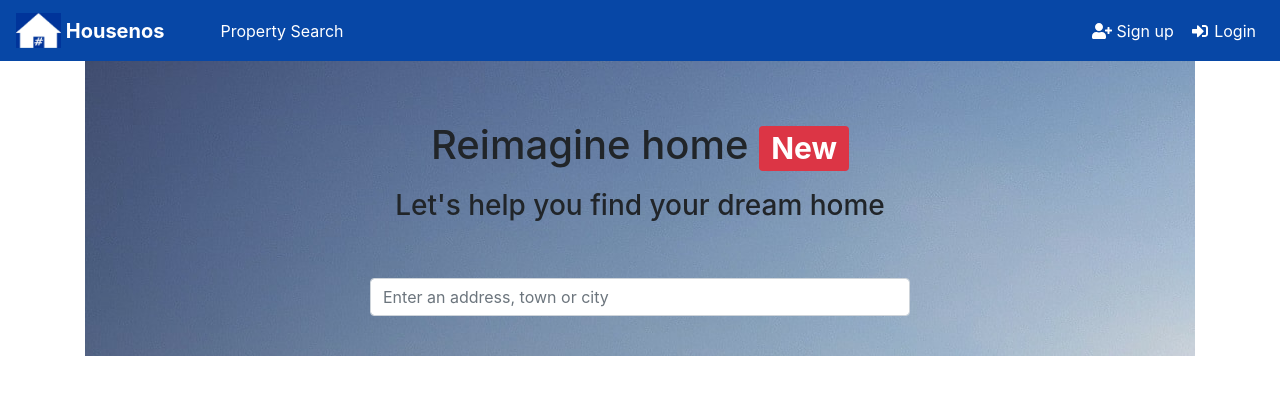
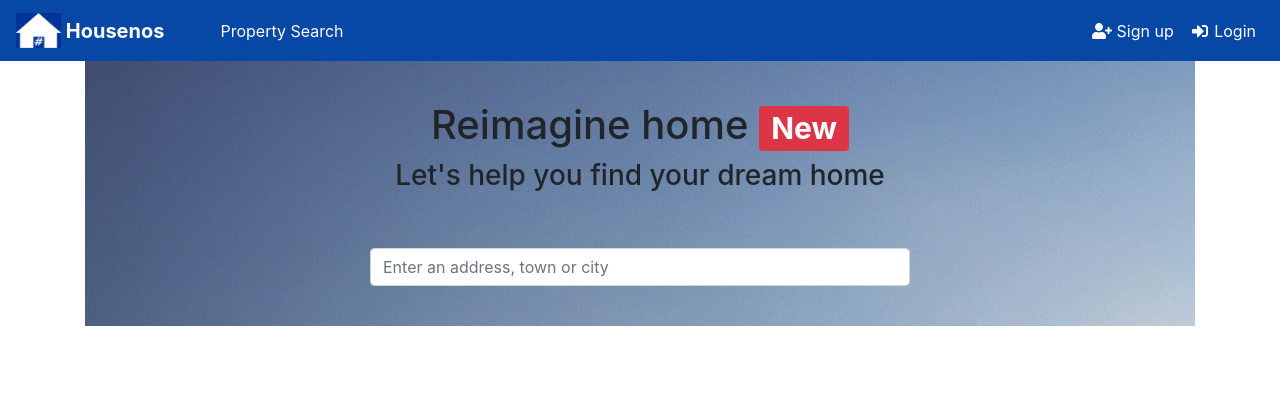
Before and after one commit to koolrich/housenos-ui-gateway, a React (Create React App) app in the folder housenos-ui/src/main/ui/: page / in a window 1280 px wide. Shown: the top 394 px of the page. Built offline with nearby package versions, Linux system fonts and the light colour scheme.

Commit message:
second change

```diff
--- a/housenos-ui/src/main/ui/src/features/PropertySearch/PropertySearch.js
+++ b/housenos-ui/src/main/ui/src/features/PropertySearch/PropertySearch.js
@@ -9,8 +9,8 @@ function PropertySearch(props) {
         <div className="container">
             <div className="searchContainer">
                 <div className="text-center">
-                    <h1 className="mainHeading">Reimagine home <Badge color="danger">New</Badge></h1>
-                    <h3 className="secondaryHeading">Let's help you find your dream home</h3>
+                    <h1>Reimagine home <Badge color="danger">New</Badge></h1>
+                    <h3>Let's help you find your dream home</h3>
                 </div>
                 <Row className="pt-5">
                     <Col m="12" md={{ size: 6, offset: 3 }}>
--- a/housenos-ui/src/main/ui/src/features/PropertySearch/index.css
+++ b/housenos-ui/src/main/ui/src/features/PropertySearch/index.css
@@ -1,14 +1,7 @@
 .searchContainer {
-    background-image: url('images/searchBackground.jpg');
+    background-image: url('/assets/images/searchBackground.jpg');
     background-repeat:  center repeat-x;
     min-width: 100%;
     max-width: 100%;
     padding: 40px 0;
 }
-.mainHeading {
-    padding-top: 20px;
-
-}
-.secondaryHeading {
-    padding-top: 10px;
-}
```
Also changed, not shown: housenos-ui/src/main/ui/public/assets/images/searchBackground.jpg (renamed from housenos-ui/src/main/ui/src/features/PropertySearch/images/searchBackground.jpg).
